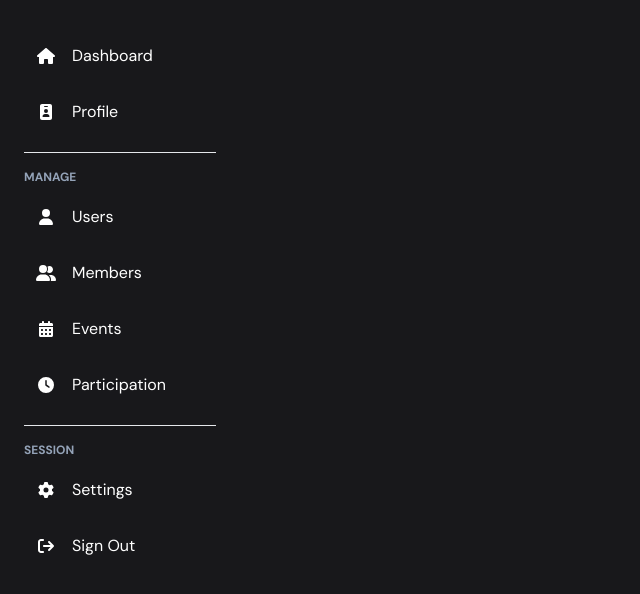
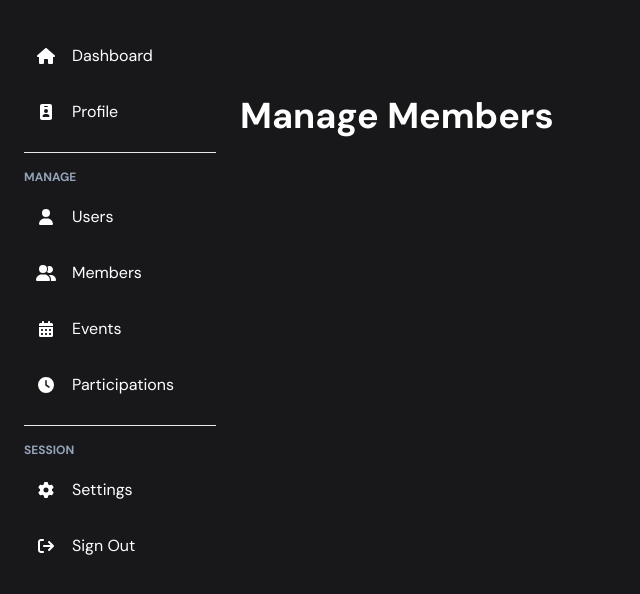
Before and after one commit to taronaeo/IT1552-Assignment, a React (Vite) app: page /manage/members in a window 1280 px wide. Shown: the top 594 px of the page, without its empty margins (0-640 px from the left). Built offline with nearby package versions, Linux system fonts and the light colour scheme; no server answers.

Commit message:
add: pages for routes

```diff
--- a/src/components/Sidenav.tsx
+++ b/src/components/Sidenav.tsx
@@ -63,10 +63,10 @@ const Sidenav: React.FC<SidenavProps> = (props) => {
         </Link>
 
         <Link
-          to="/manage/participation"
+          to="/manage/participations"
           className="w-full flex flex-row items-center gap-4 p-3 hover:rounded-lg hover:bg-sky-600/25">
           <FontAwesomeIcon icon={faClock} className="w-5" />
-          Participation
+          Participations
         </Link>
 
         <hr className="my-2 border-1-border-slate-700" />
--- a/src/pages/Dashboard.tsx
+++ b/src/pages/Dashboard.tsx
@@ -1,13 +1,9 @@
 import React from 'react';
 
-import { signOut } from '../services';
-import { useAuthState } from '../stores/auth';
-
 const Dashboard: React.FC = () => {
-  const user = useAuthState((state) => state.user);
-
   return (
-    <div className="w-full max-w-7xl flex flex-col">
+    <div className="flex flex-col gap-4">
+      {/* <div className="w-full max-w-7xl flex flex-col">
         <div className="flex justify-between items-center">
           <h1 className="flex gap-4 items-center text-4xl font-medium">
             <img
@@ -25,6 +21,9 @@ const Dashboard: React.FC = () => {
             Sign Out
           </button>
         </div>
+      </div> */}
+
+      <h1 className="text-4xl font-bold">Dashboard</h1>
     </div>
   );
 };
--- /dev/null
+++ b/src/pages/ManageEvents.tsx
@@ -0,0 +1,7 @@
+import React from 'react';
+
+const ManageEvents: React.FC = () => (
+  <h1 className="text-4xl font-bold">Manage Events</h1>
+);
+
+export { ManageEvents };
--- /dev/null
+++ b/src/pages/ManageMembers.tsx
@@ -0,0 +1,7 @@
+import React from 'react';
+
+const ManageMembers: React.FC = () => (
+  <h1 className="text-4xl font-bold">Manage Members</h1>
+);
+
+export { ManageMembers };
--- /dev/null
+++ b/src/pages/ManageParticipations.tsx
@@ -0,0 +1,7 @@
+import React from 'react';
+
+const ManageParticipations: React.FC = () => (
+  <h1 className="text-4xl font-bold">Manage Participations</h1>
+);
+
+export { ManageParticipations };
--- /dev/null
+++ b/src/pages/ManageUsers.tsx
@@ -0,0 +1,7 @@
+import React from 'react';
+
+const ManageUsers: React.FC = () => (
+  <h1 className="text-4xl font-bold">Manage Users</h1>
+);
+
+export { ManageUsers };
--- /dev/null
+++ b/src/pages/index.ts
@@ -0,0 +1,5 @@
+export * from './Dashboard';
+export * from './ManageUsers';
+export * from './ManageMembers';
+export * from './ManageEvents';
+export * from './ManageParticipations';
--- a/src/router.tsx
+++ b/src/router.tsx
@@ -6,7 +6,13 @@ import { useAuthState } from './stores/auth';
 
 import { Layout } from './components/Layout';
 import { AuthGuard } from './guards/AuthGuard';
-import { Dashboard } from './pages/Dashboard';
+import {
+  Dashboard,
+  ManageUsers,
+  ManageMembers,
+  ManageEvents,
+  ManageParticipations,
+} from './pages';
 
 const Router: React.FC = () => {
   const setAuthState = useAuthState((state) => state.setUser);
@@ -26,10 +32,13 @@ const Router: React.FC = () => {
       <Layout>
         <Routes>
           <Route path="/" element={<AuthGuard Page={Dashboard} />} />
-          <Route path="/manage/users" element={null} />
-          <Route path="/manage/members" element={null} />
-          <Route path="/manage/events" element={null} />
-          <Route path="/manage/participations" element={null} />
+          <Route path="/manage/users" element={<ManageUsers />} />
+          <Route path="/manage/members" element={<ManageMembers />} />
+          <Route path="/manage/events" element={<ManageEvents />} />
+          <Route
+            path="/manage/participations"
+            element={<ManageParticipations />}
+          />
 
           <Route path="/manage/users/:id" element={null} />
           <Route path="/manage/users/:id/edit" element={null} />
```
Lines whose indentation alone changed are shown as unchanged.
